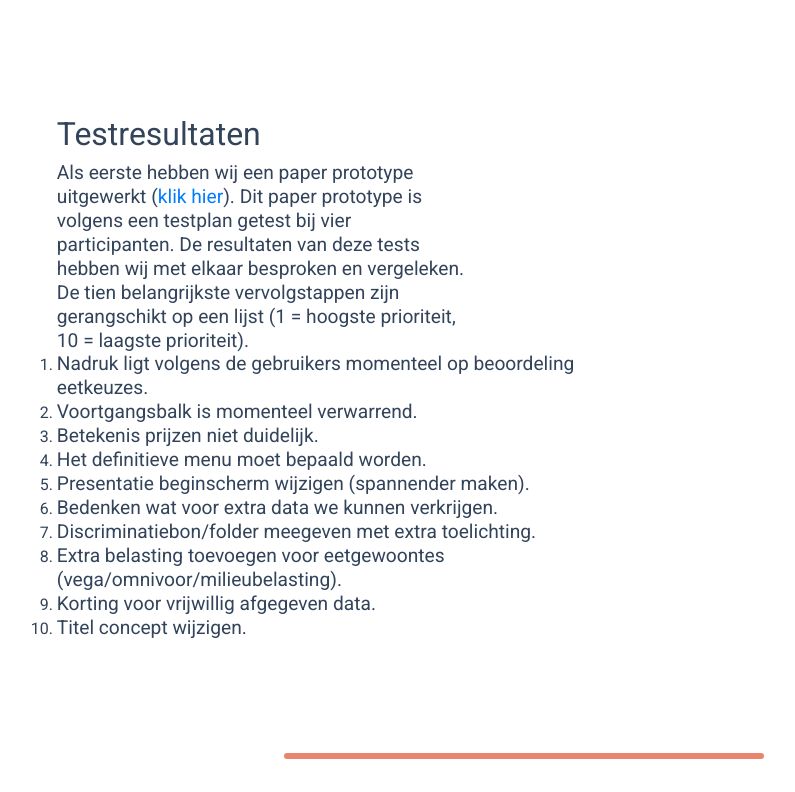
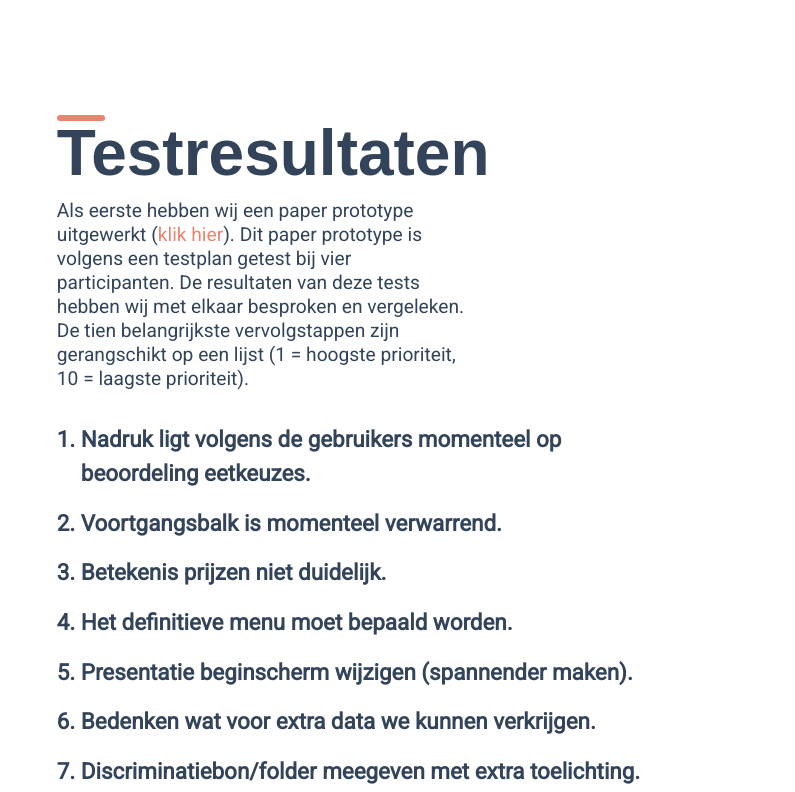
Before and after one commit to Mguy11/concept-website, a React (Create React App) app: page / in a window 1280 px wide. Shown: the part 7248-8040 px from the top of the page, without its empty margins (159-954 px from the left). Built offline with nearby package versions, Linux system fonts and the light colour scheme.

Commit message:
styles.scss updated

```diff
--- a/src/styles/style.scss
+++ b/src/styles/style.scss
@@ -15,6 +15,7 @@
 @import './components/logo.scss';
 @import './components/main-concept.scss';
 @import './components/design-guidelines.scss';
+@import './components/testresults.scss';
 
 //Webparts
 @import './components//webparts/concept.scss';
```
